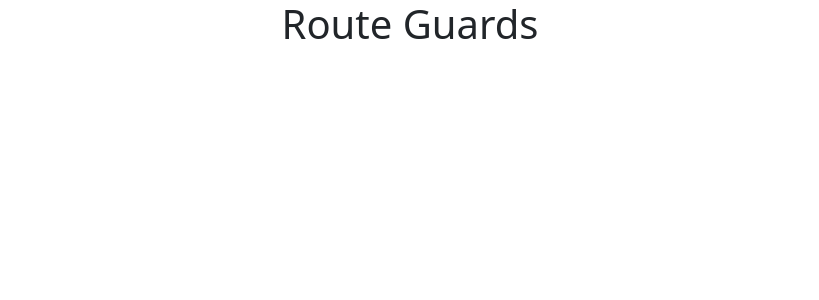
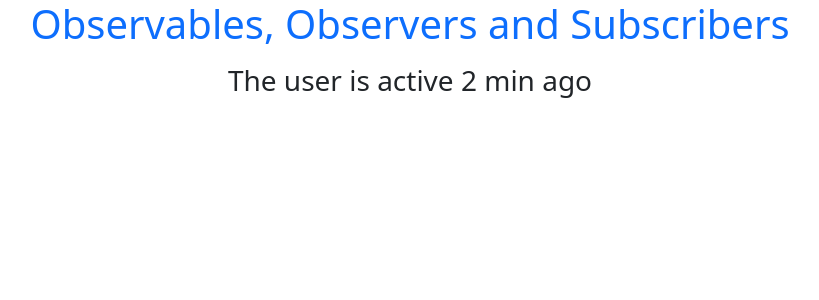
Before and after one commit to Sachinv2223/firstWork, an Angular app: page / in a window 1280 px wide. Shown: the top 300 px of the page, without its empty margins (230-1049 px from the left). Built offline with nearby package versions, Linux system fonts and the light colour scheme.

Commit message:
Observables_july_20_2022

```diff
--- a/src/app/app.component.html
+++ b/src/app/app.component.html
@@ -269,7 +269,13 @@
   </div> -->
 
   <!-- Route Guards -->
-  <h1 class="text-center">Route Guards</h1>
+  <!-- <h1 class="text-center">Route Guards</h1>
   <div class="mx-3 my-3">
   <router-outlet></router-outlet>
+  </div> -->
+
+  <!-- Observables -->
+  <h1 class="text-center text-primary">Observables, Observers and Subscribers</h1>
+  <div class="text-center mx-3 my-3">
+    <h3>The user is active {{activeStatus}}</h3>
   </div>
--- a/src/app/app.component.ts
+++ b/src/app/app.component.ts
@@ -2,6 +2,7 @@ import { Component } from '@angular/core';
 import { ApiCallService } from './api-call.service';
 import { FormArray, FormBuilder, FormControl, FormGroup,FormGroupName, Validators } from '@angular/forms';
 import { ReactiveFormsModule } from '@angular/forms';
+import { Observable, observable } from 'rxjs';
 
 @Component({
   selector: 'app-root',
@@ -176,4 +177,49 @@ export class AppComponent {
 //   })
 // }
 
+activeStatus:any = "now";
+sta:string = " min ago";
+data:any
+
+ngOnInit() {
+  this.data = new Observable((observer) => {
+
+    // setTimeout(() => {
+    //   observer.next('1 min ago')
+    // }, 2000);
+    // setTimeout(() => {
+    //   observer.next('2 min ago')
+    // }, 4000)
+    // setTimeout(() => {
+    //   observer.next('3 min ago')
+    // }, 6000)
+    // setTimeout(() => {
+    //   observer.next('4 min ago')
+    // }, 8000)
+
+    for(let i = 1;i<3;i++){
+
+      setTimeout(() => {
+        observer.next(String(i)+this.sta)
+      }, (i*2000));
+
+    }
+
+    setTimeout(() => {
+      observer.next('3 min ago'),
+      observer.complete();
+    }, 6000);
+
+  // }).subscribe((res)=>{
+  //   this.activeStatus = res;
+  // })
+
+  // or
+
+  })
+    this.data.subscribe((res:any)=>{
+    this.activeStatus = res;
+  })
 }
+
+}
```
